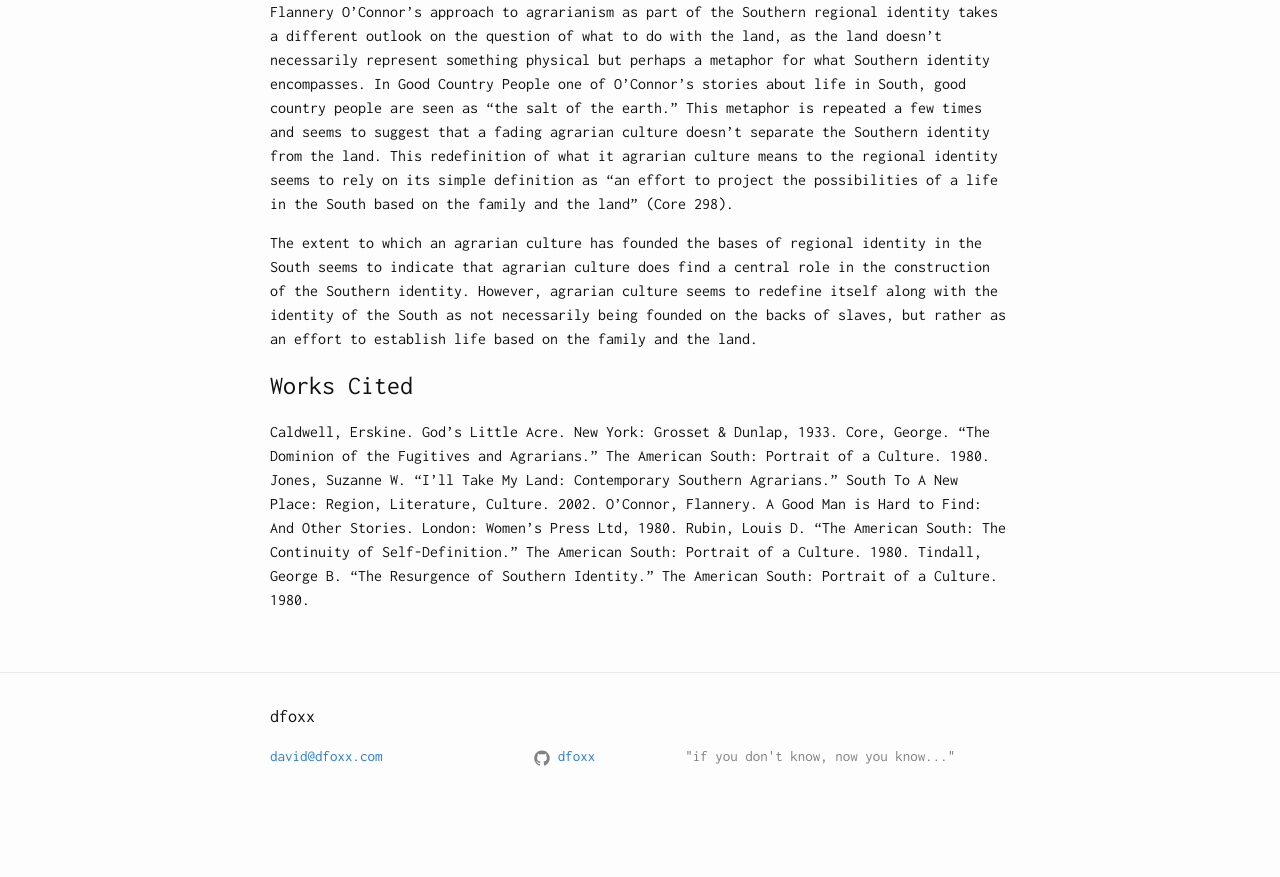
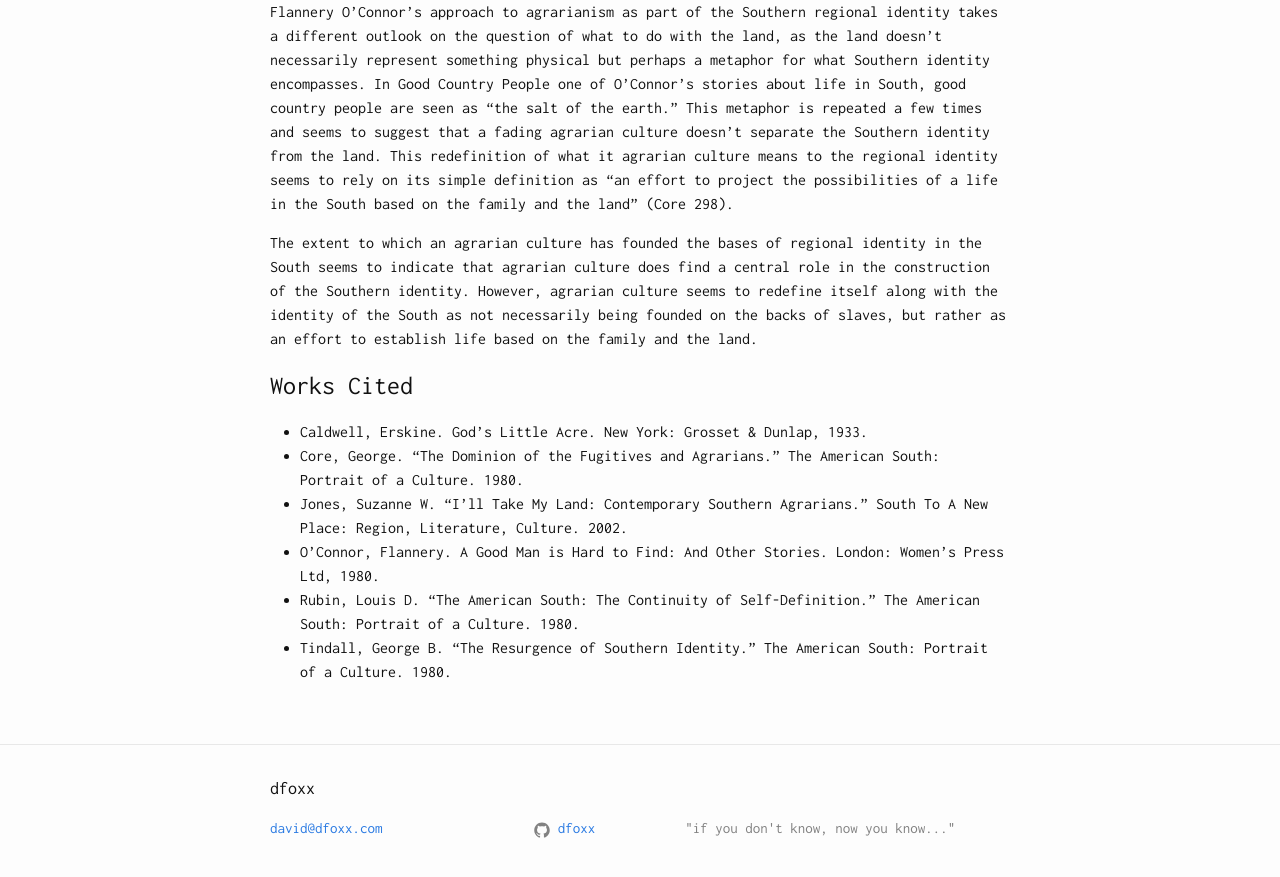
Before and after one commit to dfoxx/dfoxx.github.io, a Jekyll site: the page built from _posts/2008-03-14-redefining-agrarian-culture.md, in a window 1280 px wide and 900 px high, scrolled down 2132 px. Shown: the top 877 px of the window. Built offline with Jekyll 4.4.1, drawn with Linux system fonts in a browser that asks for light colours; before the commit the page ends 2960 px from its top, so only the background shows below that.

```diff
--- a/_posts/2008-03-14-redefining-agrarian-culture.md
+++ b/_posts/2008-03-14-redefining-agrarian-culture.md
@@ -21,10 +21,9 @@ The extent to which an agrarian culture has founded the bases of regional identi
 
 
 ### Works Cited
-
-Caldwell, Erskine. God's Little Acre. New York: Grosset & Dunlap, 1933.
-Core, George. "The Dominion of the Fugitives and Agrarians." The American South: Portrait of a Culture. 1980.
-Jones, Suzanne W. "I'll Take My Land: Contemporary Southern Agrarians." South To A New Place: Region, Literature, Culture. 2002.
-O'Connor, Flannery. A Good Man is Hard to Find: And Other Stories. London: Women's Press Ltd, 1980.
-Rubin, Louis D. "The American South: The Continuity of Self-Definition." The American South: Portrait of a Culture. 1980.
-Tindall, George B. "The Resurgence of Southern Identity." The American South: Portrait of a Culture. 1980.
+* Caldwell, Erskine. God's Little Acre. New York: Grosset & Dunlap, 1933.
+* Core, George. "The Dominion of the Fugitives and Agrarians." The American South: Portrait of a Culture. 1980.
+* Jones, Suzanne W. "I'll Take My Land: Contemporary Southern Agrarians." South To A New Place: Region, Literature, Culture. 2002.
+* O'Connor, Flannery. A Good Man is Hard to Find: And Other Stories. London: Women's Press Ltd, 1980.
+* Rubin, Louis D. "The American South: The Continuity of Self-Definition." The American South: Portrait of a Culture. 1980.
+* Tindall, George B. "The Resurgence of Southern Identity." The American South: Portrait of a Culture. 1980.
```
